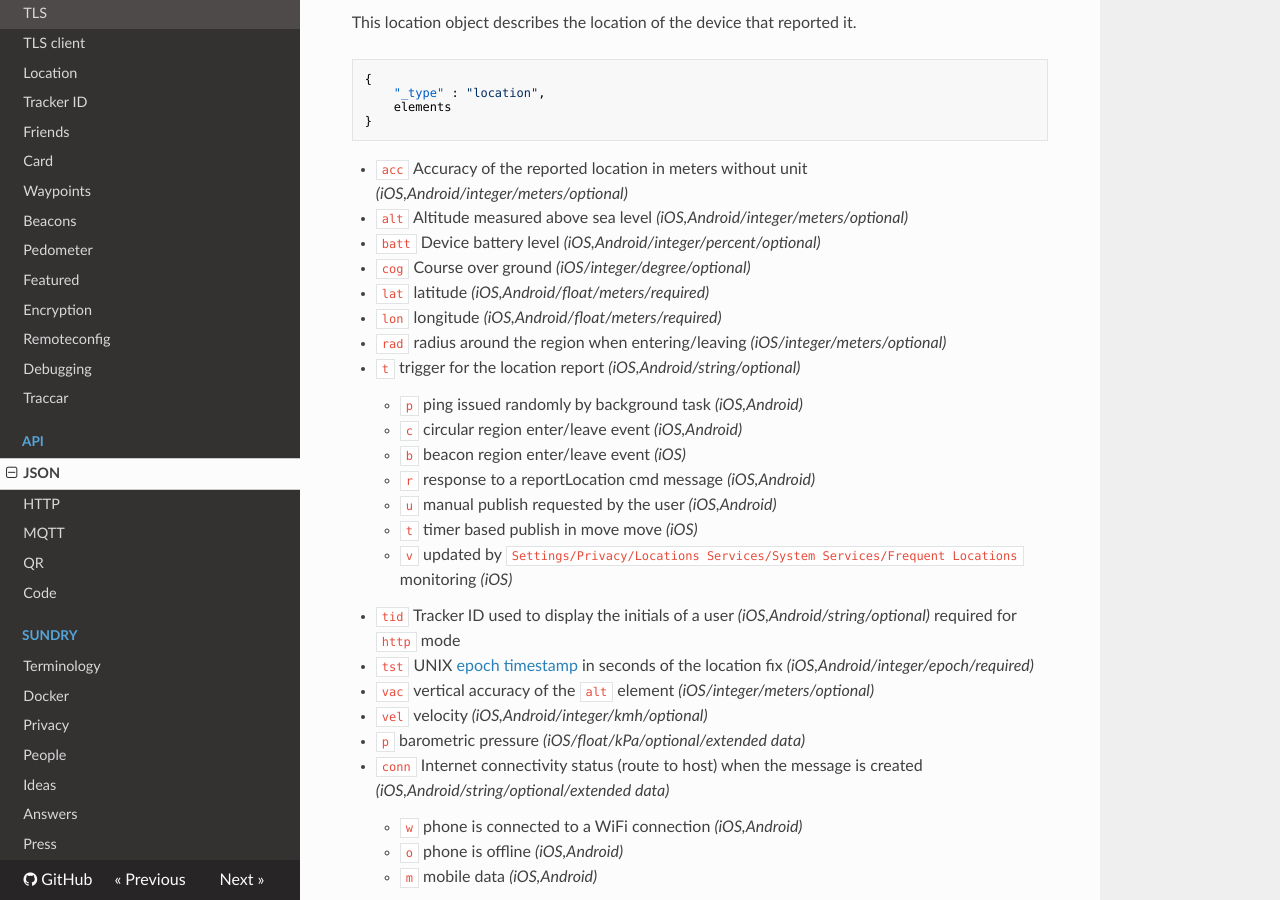
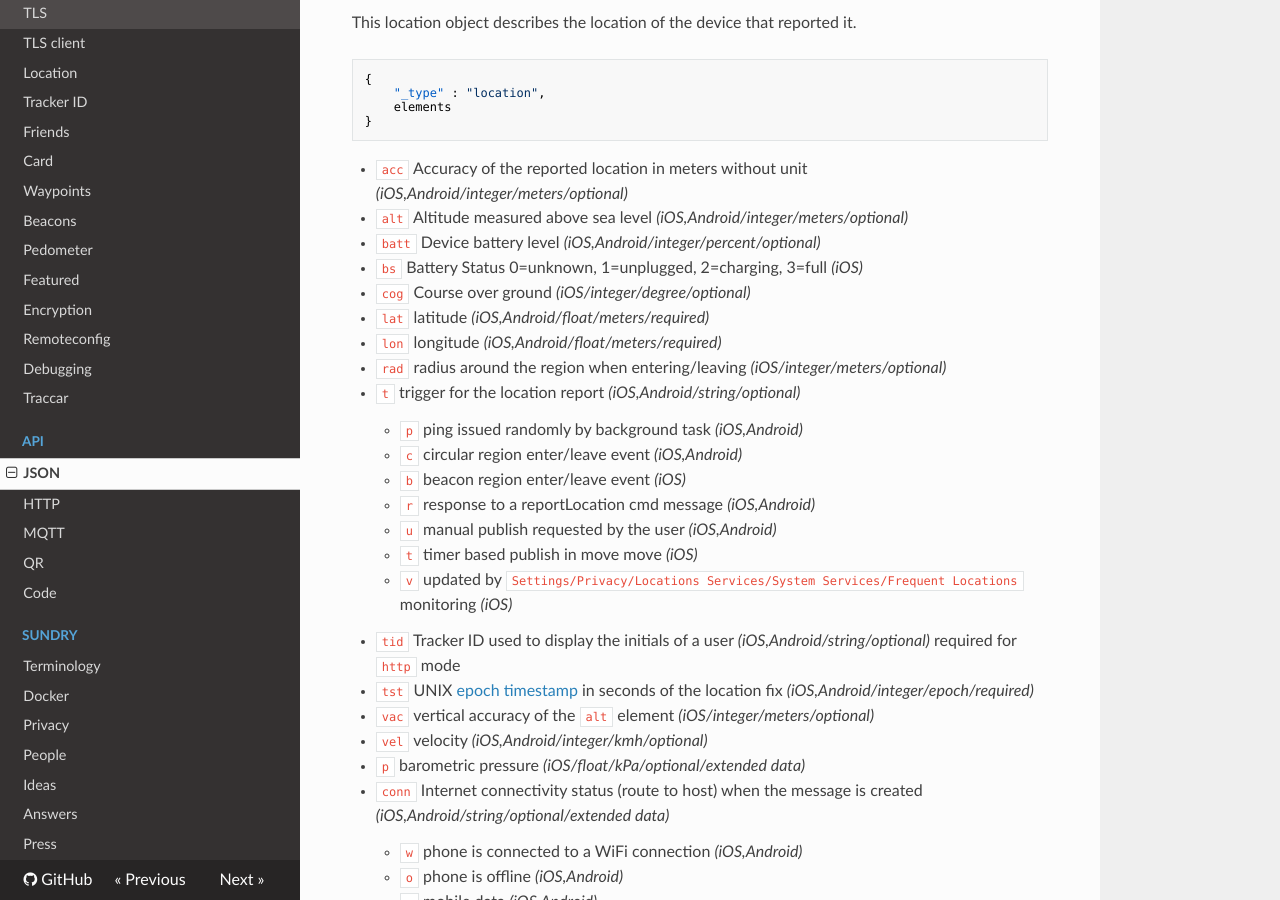
Before and after one commit to owntracks/booklet, an MkDocs documentation site: the page built from docs/tech/json.md, in a window 1280 px wide and 900 px high, scrolled down 1240 px. Built offline with MkDocs 1.6.1, drawn with Linux system fonts in a browser that asks for light colours; nearby versions of some CDN libraries; old or Windows-style settings are respelled for this version of MkDocs.

Commit message:
add battery status 	addresses https://github.com/owntracks/talk/issues/71

```diff
--- a/docs/tech/json.md
+++ b/docs/tech/json.md
@@ -50,6 +50,7 @@ This location object describes the location of the device that reported it.
 * `acc` Accuracy of the reported location in meters without unit _(iOS,Android/integer/meters/optional)_
 * `alt` Altitude measured above sea level _(iOS,Android/integer/meters/optional)_
 * `batt` Device battery level _(iOS,Android/integer/percent/optional)_
+* `bs` Battery Status 0=unknown, 1=unplugged, 2=charging, 3=full  _(iOS)_
 * `cog` Course over ground _(iOS/integer/degree/optional)_
 * `lat` latitude _(iOS,Android/float/meters/required)_
 * `lon` longitude _(iOS,Android/float/meters/required)_
```
